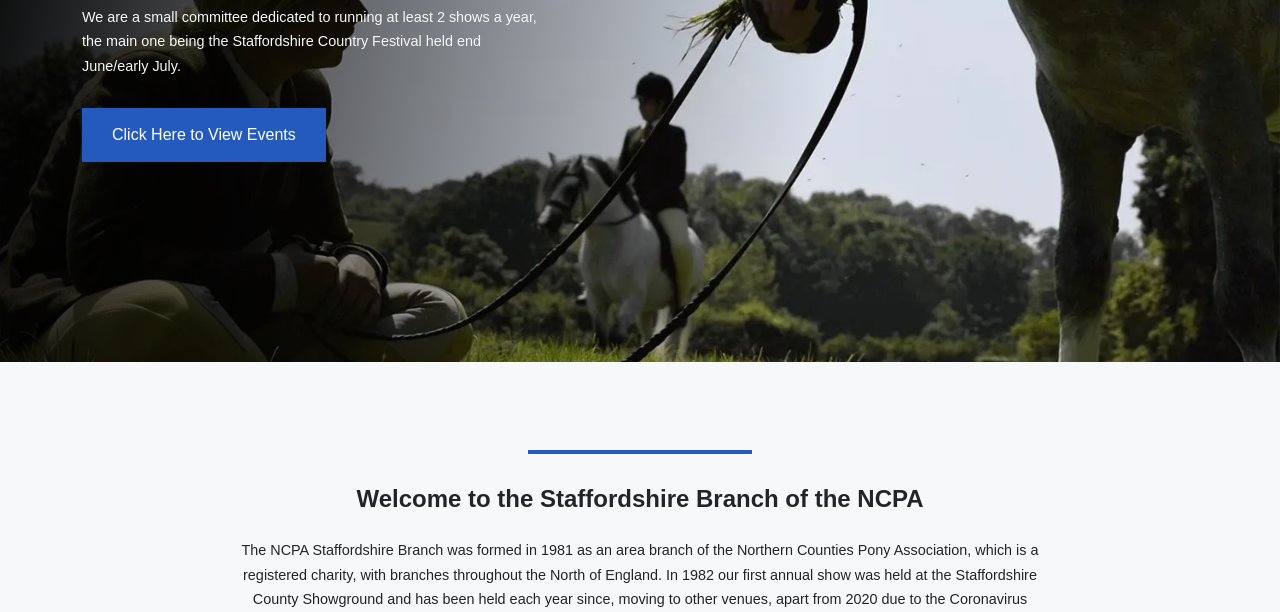
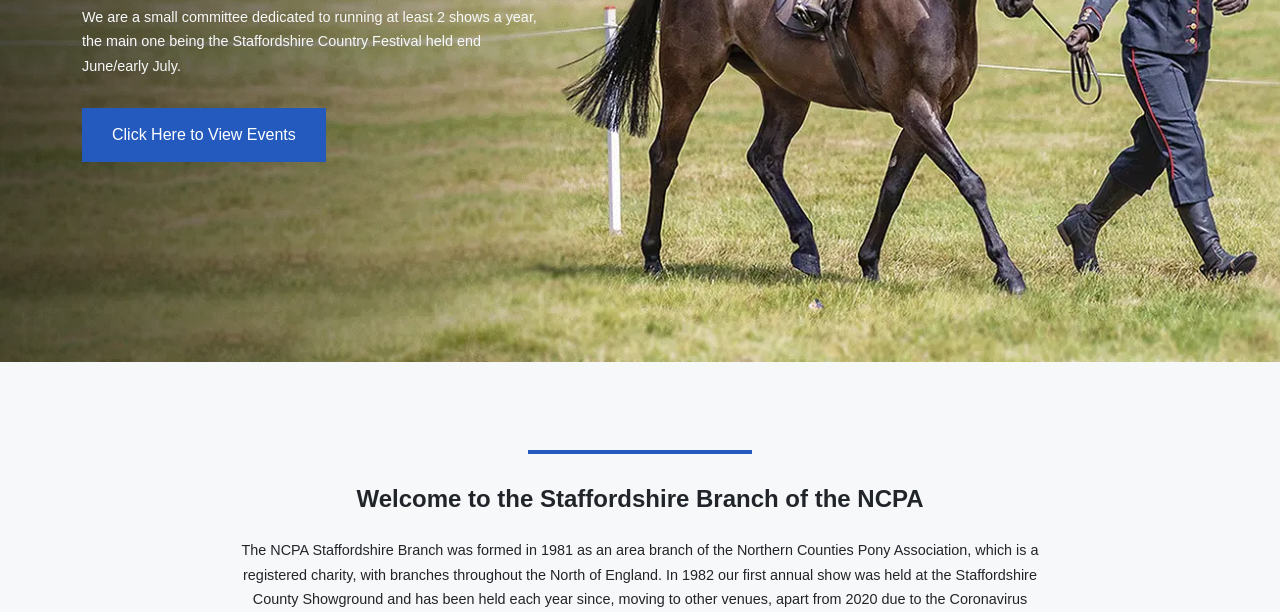
Before and after one commit to leelawton96/ncpastaffs-frontend, a Gatsby site: page / in a window 1280 px wide. Shown: the part 608-1220 px from the top of the page. Built offline with nearby package versions, Linux system fonts and the light colour scheme; Gatsby itself is replaced by a stand-in of ours.

Commit message:
Home page header updated

```diff
--- a/src/scss/pages/_index.scss
+++ b/src/scss/pages/_index.scss
@@ -3,14 +3,14 @@ body {
 }
 
 .homepage-hero {
- background-image: url('../images/image0-copy.webp');
+ background-image: url('../images/IMG_4563.webp');
  background-position: center center;
  background-size: cover;
  margin: 0;
  padding: 0;
 }
 .homepage-hero-overlay {
- background-image: linear-gradient(100deg, #000000 0%, #F2295B00 100%);
+ // background-image: linear-gradient(100deg, #000000 0%, #F2295B00 100%);
  padding: 80px 0px;
  margin: 0;
 }
@@ -48,7 +48,7 @@ body {
 
  .homepage-hero-overlay {
   padding: 200px 0px;
-  background-image: linear-gradient(100deg, #000000 0%, #F2295B00 64%);
+  background-image: linear-gradient(100deg, #00000092 0%, #f2295b00 50%);
  }
 
  }
```
Also changed, not shown: src/images/IMG_4563.webp (added).
